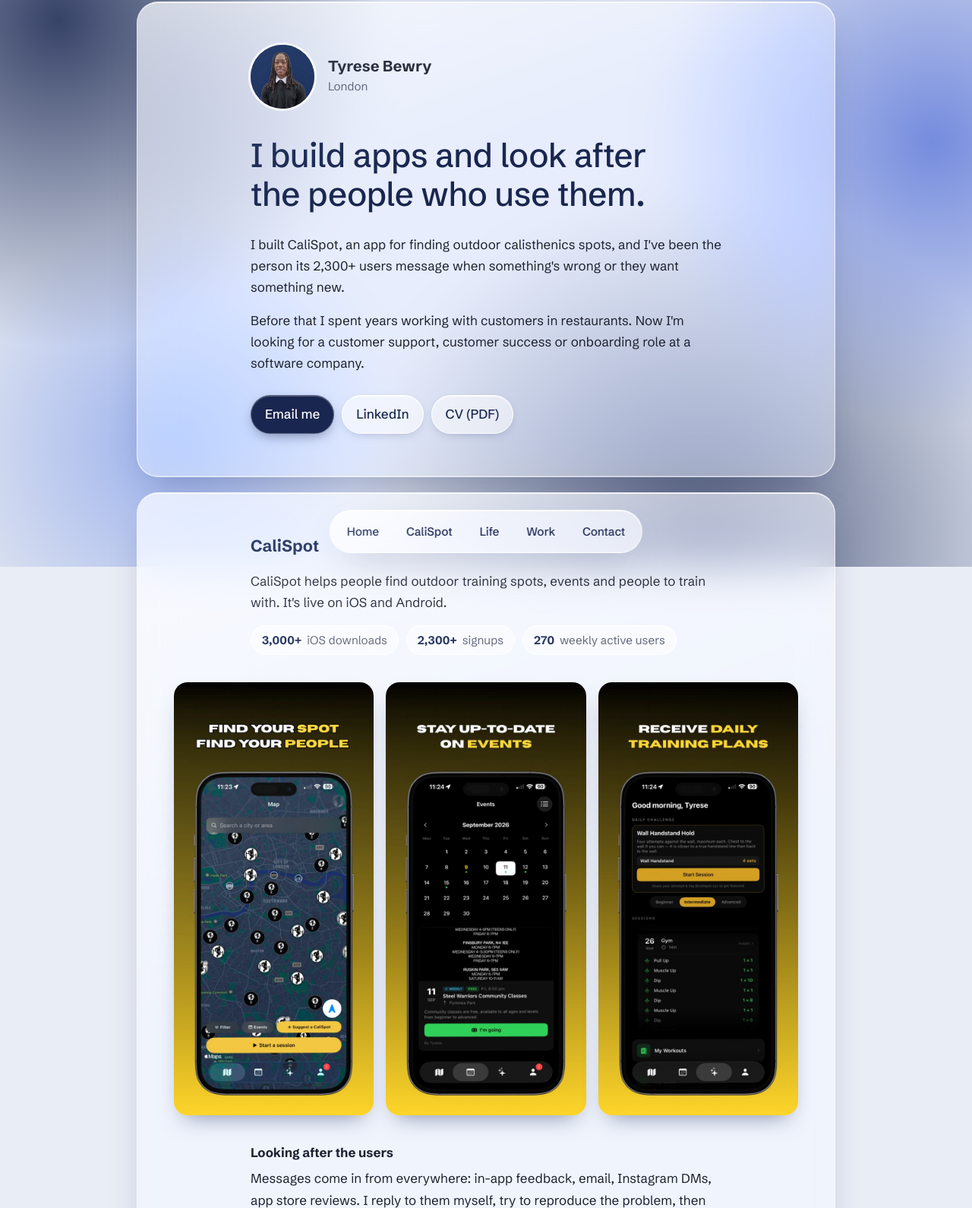
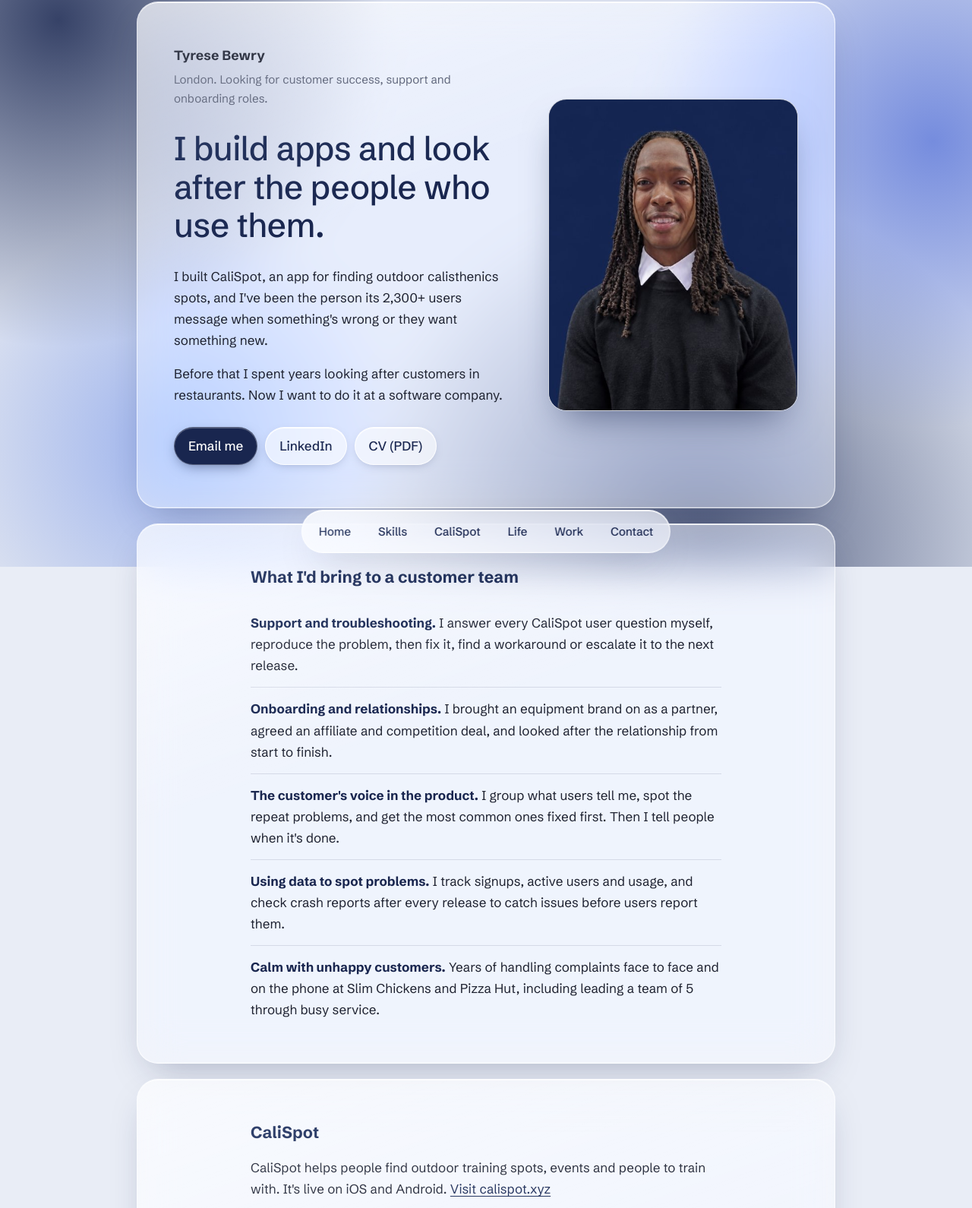
Before and after one commit to tyrese7691/tyrese-site, a plain HTML site: page index.html in a window 1280 px wide. Shown: the part 54-1644 px from the top of the page at 76% size. Drawn offline with Linux system fonts and the light colour scheme.

Commit message:
Website update

```diff
--- a/index.html
+++ b/index.html
@@ -81,10 +81,15 @@
 
   /* Intro */
   .intro { margin-top: 32px; }
-  .me { display: flex; align-items: center; gap: 18px; margin-bottom: 36px; }
-  .me img { width: 84px; height: 84px; border-radius: 50%; object-fit: cover; object-position: center 18%; background: var(--navy); box-shadow: 0 0 0 3px rgba(255, 255, 255, 0.8); }
-  .me h1 { font-size: 1.25rem; font-weight: 700; margin: 0; line-height: 1.2; }
-  .me p { margin: 2px 0 0; color: var(--muted); font-size: 0.95rem; }
+  .hero { display: grid; grid-template-columns: 1.15fr 0.85fr; gap: 48px; align-items: center; }
+  .hero h1 { font-size: 1.1rem; font-weight: 700; margin: 0 0 4px; }
+  .hero .where { color: var(--muted); font-size: 0.95rem; margin: 0 0 28px; }
+  .portrait {
+    margin: 0; border-radius: 24px; overflow: hidden; aspect-ratio: 4 / 5; background: var(--navy);
+    border: 1px solid rgba(255, 255, 255, 0.8);
+    box-shadow: inset 0 1px 0 rgba(255, 255, 255, 0.9), 0 24px 50px -20px rgba(25, 38, 79, 0.6);
+  }
+  .portrait img { width: 100%; height: 100%; object-fit: cover; object-position: center 20%; transform: scale(1.3); transform-origin: center 22%; }
   .big {
     font-size: clamp(1.9rem, 4.6vw, 2.75rem);
     line-height: 1.15; font-weight: 500; letter-spacing: -0.015em;
@@ -120,6 +125,10 @@
   .life figcaption { font-size: 0.9rem; color: var(--muted); margin-top: 8px; }
 
   /* Work history */
+  .bring { list-style: none; padding: 0; margin: 0; }
+  .bring li { padding: 14px 0; border-bottom: 1px solid var(--line); }
+  .bring li:last-child { border-bottom: 0; padding-bottom: 0; }
+  .bring b { color: var(--navy); }
   .history { list-style: none; padding: 0; margin: 0; }
   .history li { padding: 16px 0; border-bottom: 1px solid var(--line); }
   .history li:last-child { border-bottom: 0; }
@@ -146,9 +155,12 @@
   @media (max-width: 720px) {
     .card { padding: 36px 22px; }
     .intro { margin-top: 8px; }
+    .hero { grid-template-columns: 1fr; gap: 28px; }
+    .portrait { order: -1; max-width: 240px; }
     .shots, .life { gap: 8px; }
     .shots img, .life .ph { border-radius: 12px; }
     .tabbar a { padding: 8px 11px; font-size: 0.88rem; }
+    .tabbar a[href="#top"] { display: none; }
   }
   @media (max-width: 380px) {
     .shell { padding-left: 12px; padding-right: 12px; }
@@ -160,6 +172,7 @@
 
 <nav class="tabbar glass" aria-label="Sections">
   <a href="#top">Home</a>
+  <a href="#bring">Skills</a>
   <a href="#calispot">CaliSpot</a>
   <a href="#life">Life</a>
   <a href="#experience">Work</a>
@@ -168,29 +181,40 @@
 
 <div class="shell">
   <header class="intro card glass" id="top">
-    <div class="col">
-      <div class="me">
-        <img src="tyrese.jpg" alt="Tyrese Bewry">
+    <div class="hero">
       <div>
         <h1>Tyrese Bewry</h1>
-          <p>London</p>
-        </div>
-      </div>
+        <p class="where">London. Looking for customer success, support and onboarding roles.</p>
         <p class="big">I build apps and look after the people who use them.</p>
         <p>I built CaliSpot, an app for finding outdoor calisthenics spots, and I've been the person its 2,300+ users message when something's wrong or they want something new.</p>
-      <p>Before that I spent years working with customers in restaurants. Now I'm looking for a customer support, customer success or onboarding role at a software company.</p>
+        <p>Before that I spent years looking after customers in restaurants. Now I want to do it at a software company.</p>
         <div class="links">
           <a class="pill solid" href="mailto:ty.rese@icloud.com">Email me</a>
           <a class="pill" href="https://www.linkedin.com/in/tyrese-bewry-29a1a8155">LinkedIn</a>
           <a class="pill" href="Tyrese-Bewry-CV.pdf">CV (PDF)</a>
         </div>
       </div>
+      <figure class="portrait"><img src="tyrese.jpg" alt="Tyrese Bewry"></figure>
+    </div>
   </header>
+
+  <section class="card glass" id="bring">
+    <div class="col">
+      <h2>What I'd bring to a customer team</h2>
+      <ul class="bring">
+        <li><b>Support and troubleshooting.</b> I answer every CaliSpot user question myself, reproduce the problem, then fix it, find a workaround or escalate it to the next release.</li>
+        <li><b>Onboarding and relationships.</b> I brought an equipment brand on as a partner, agreed an affiliate and competition deal, and looked after the relationship from start to finish.</li>
+        <li><b>The customer's voice in the product.</b> I group what users tell me, spot the repeat problems, and get the most common ones fixed first. Then I tell people when it's done.</li>
+        <li><b>Using data to spot problems.</b> I track signups, active users and usage, and check crash reports after every release to catch issues before users report them.</li>
+        <li><b>Calm with unhappy customers.</b> Years of handling complaints face to face and on the phone at Slim Chickens and Pizza Hut, including leading a team of 5 through busy service.</li>
+      </ul>
+    </div>
+  </section>
 
   <section class="card glass" id="calispot">
     <div class="col">
       <h2>CaliSpot</h2>
-      <p>CaliSpot helps people find outdoor training spots, events and people to train with. It's live on iOS and Android.</p>
+      <p>CaliSpot helps people find outdoor training spots, events and people to train with. It's live on iOS and Android. <a href="https://calispot.xyz">Visit calispot.xyz</a></p>
       <ul class="facts">
         <li><strong>3,000+</strong> iOS downloads</li>
         <li><strong>2,300+</strong> signups</li>
@@ -203,15 +227,15 @@
       <img src="calispot-training.jpg" alt="CaliSpot daily training plan with a challenge and logged sessions">
     </div>
     <div class="col">
-      <h3>Looking after the users</h3>
+      <h3>Supporting 2,300+ users</h3>
       <p>Messages come in from everywhere: in-app feedback, email, Instagram DMs, app store reviews. I reply to them myself, try to reproduce the problem, then fix it, find a workaround or put it in the next release.</p>
       <p>When the same complaint keeps coming up, that's what gets fixed first, and I let people know when something they reported has shipped. Over two months of working like this, weekly active users went up 20%.</p>
       <p class="muted">If I started again, I'd set up a help centre and saved replies much earlier, so the common questions answer themselves.</p>
 
-      <h3>Search bar before dark mode</h3>
+      <h3>Feedback into the product: search bar before dark mode</h3>
       <p>One person asked for dark mode. But everyone had to scroll around the map to find a park. So I built a map search bar first, and people responded well to it.</p>
 
-      <h3>What people actually open the app for</h3>
+      <h3>Using data to understand users</h3>
       <p>In one month there were 4,669 app opens but only 60 logged workouts. People come back to find places to train, not to log their training. So I put my effort into spot discovery and added reviews to each spot, so people can judge a spot before they travel to it.</p>
     </div>
   </section>
```
Lines whose indentation alone changed are shown as unchanged.
